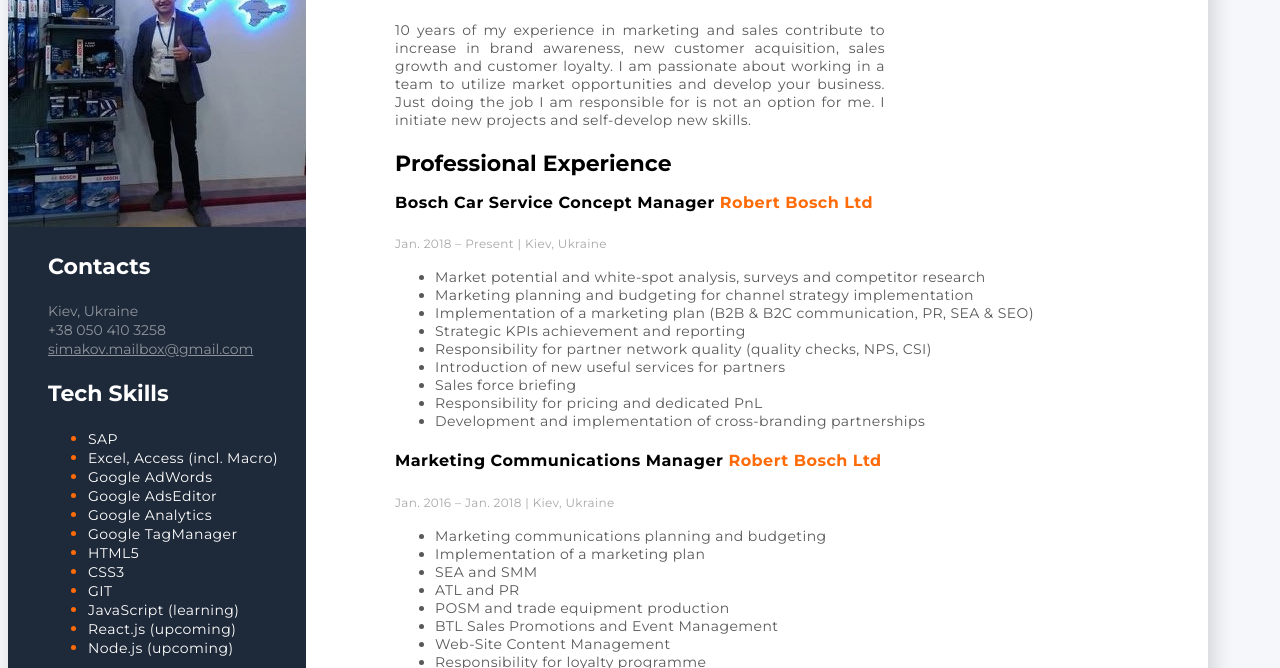
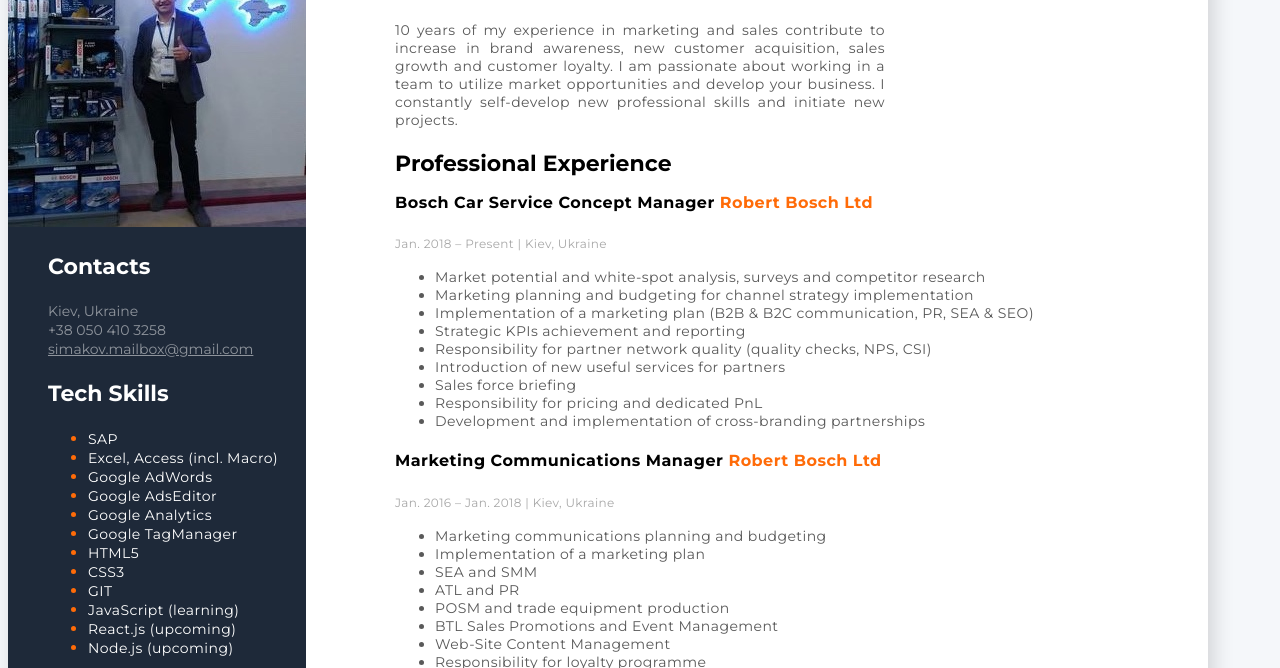
Before and after one commit to OleksandrSimakov/vscode-basics, a website: page index.html in a window 1280 px wide. Shown: the part 153-821 px from the top of the page. Drawn offline with Linux system fonts and the light colour scheme.

Commit message:
adds corrections

```diff
--- a/index.html
+++ b/index.html
@@ -70,8 +70,9 @@
           <p class="statement">
             10 years of my experience in marketing and sales contribute to increase in brand
             awareness, new customer acquisition, sales growth and customer
-            loyalty. I am passionate about working in a team
-            to utilize market opportunities and develop your business. Just doing the job I am responsible for is not an option for me. I initiate new projects and self-develop new skills.
+            loyalty. I am passionate about working in a team to utilize market opportunities
+            and develop your business. I constantly self-develop new professional skills and
+            initiate new projects.
           </p>
         </div>
         <!--Professional Experience container-->
```
